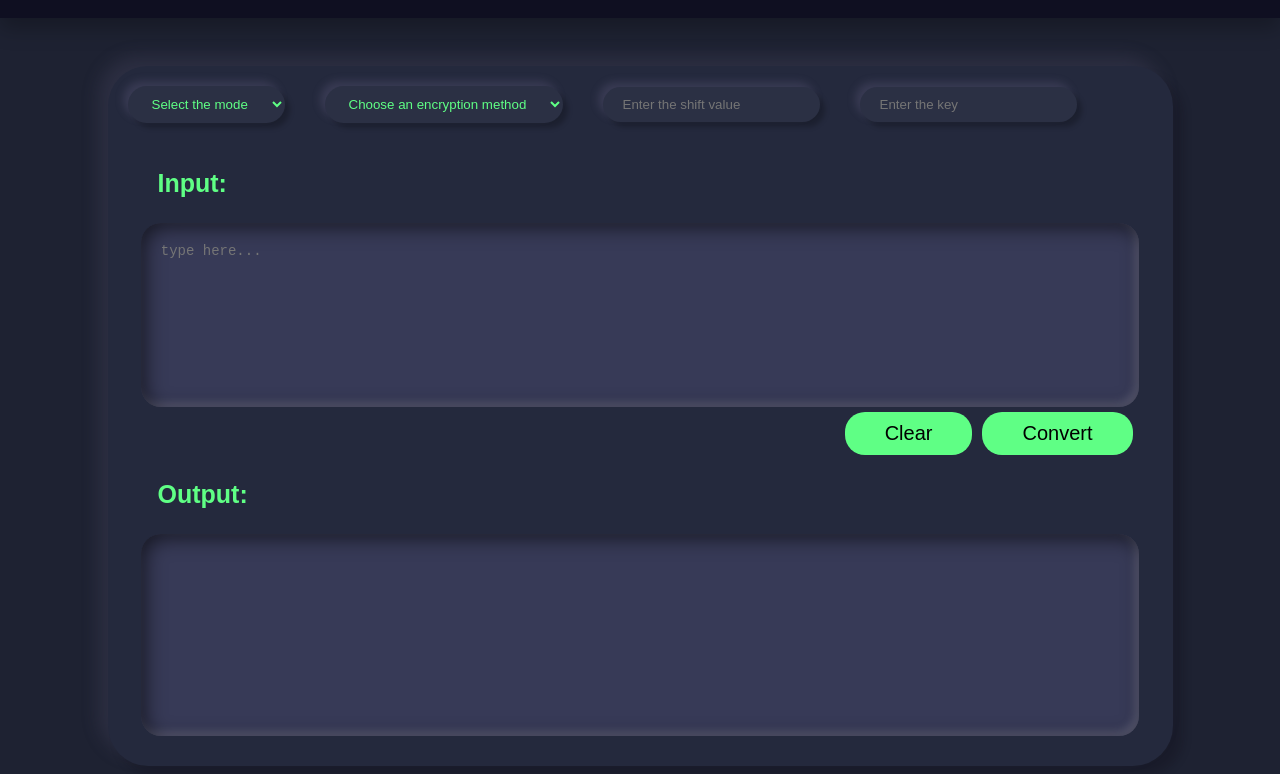
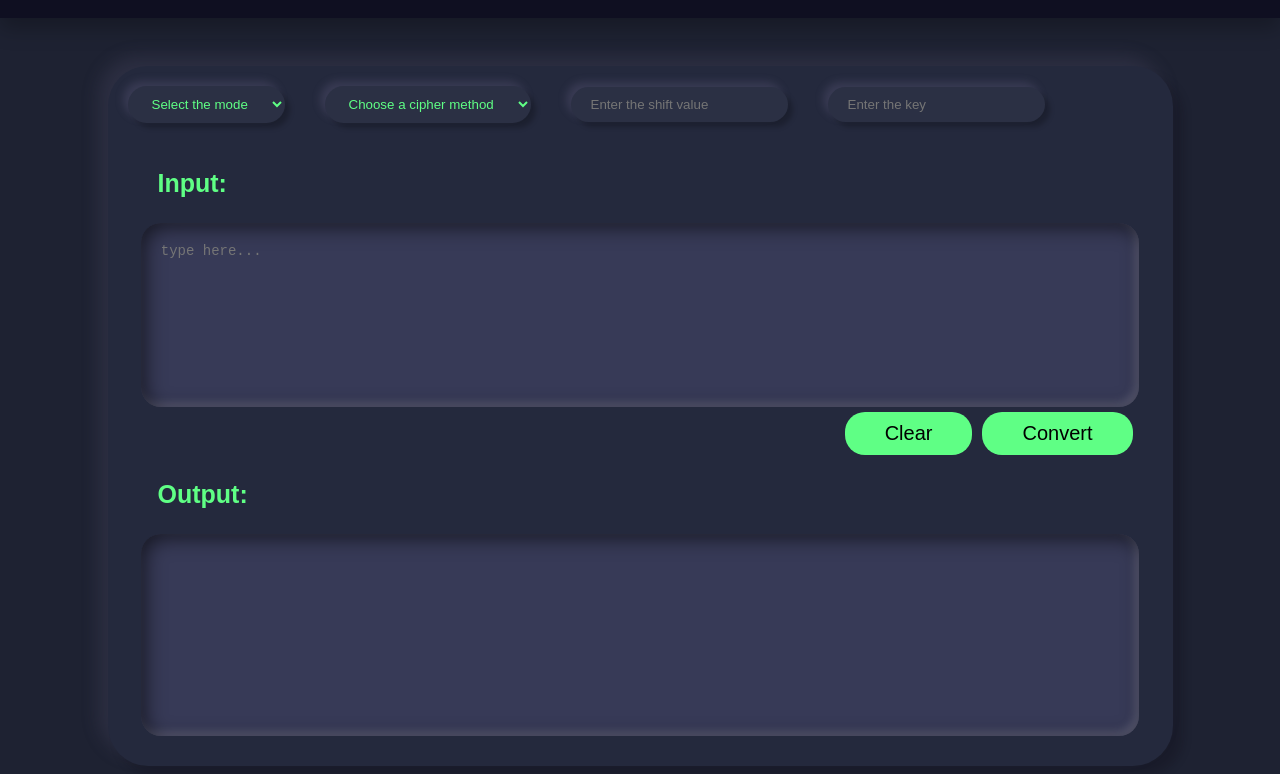
Before and after one commit to josephsyrus/simpleCipher, a plain HTML site: page index.html in a window 1280 px wide. Shown: the part 82-856 px from the top of the page. Drawn offline with Linux system fonts and the light colour scheme.

Commit message:
minor changes in index.html

```diff
--- a/index.html
+++ b/index.html
@@ -20,7 +20,7 @@
         <option>Decrypt</option>
       </select>
       <select class="cipher-select">
-        <option value="" selected disabled>Choose an encryption method</option>
+        <option value="" selected disabled>Choose a cipher method</option>
         <option value="Ceasar">Ceasar Cipher</option>
         <option value="ROT13">ROT13 Cipher</option>
         <option value="atbash">Atbash Cipher</option>
```
